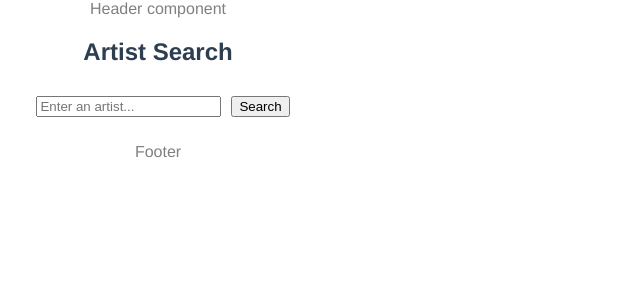
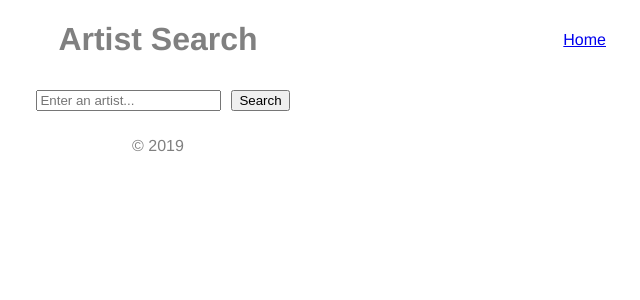
Before and after one commit to MariahAdams/artist-search-TA, a React app: page / in a window 1280 px wide. Shown: the top 300 px of the page, without its empty margins (482-1122 px from the left). Built offline with nearby package versions, Linux system fonts and the light colour scheme.

Commit message:
added nav link, tweaked header and footer

```diff
--- a/src/components/app/App.js
+++ b/src/components/app/App.js
@@ -11,20 +11,20 @@ class App extends PureComponent {
   render() {
 
     return (
-      <>
-        <Header />
+      <Router>
+        <>
+          <Header />
 
-        <Router>
           <Switch>
             <Route path="/artists/:artist/:work/:id" component={ArtistWork} />
             <Route path="/artists/:artist/:id" component={ArtistDetail} />
             <Route path="/" component={Search} />
             <Redirect to="/home" />
           </Switch>
-        </Router>
 
-        <Footer />
-      </>
+          <Footer />
+        </>
+      </Router>
     );
   }
 }
@@ -41,7 +41,5 @@ export default App;
 
 //TODO:
 // paging
-// nav --> back to search
-// header, footer
 // css
 // better error handling
--- a/src/components/app/Footer.js
+++ b/src/components/app/Footer.js
@@ -7,7 +7,7 @@ class Footer extends Component {
 
     return (
       <footer className={styles.footer}>
-        Footer
+        &copy; 2019
       </footer>
     );
   }
--- a/src/components/app/Header.css
+++ b/src/components/app/Header.css
@@ -1,5 +1,16 @@
 .header {
 
   color: gray;
+  display: grid;
+  grid-template-columns: 1fr 1fr 1fr;
+  grid-template-areas: ". header nav";
 
+  h1 {
+    grid-area: header;
+  }
+
+  nav {
+    grid-area: nav;
+    align-self: center;
+  }
 }
--- a/src/components/app/Header.js
+++ b/src/components/app/Header.js
@@ -1,4 +1,5 @@
 import React, { Component } from 'react';
+import { Link } from 'react-router-dom';
 import styles from './Header.css';
 
 class Header extends Component {
@@ -7,7 +8,10 @@ class Header extends Component {
 
     return (
       <header className={styles.header}>
-        Header component
+        <h1>Artist Search</h1>
+        <nav>
+          <Link to="/">Home</Link>
+        </nav>
       </header>
     );
   }
--- a/src/components/search/Search.js
+++ b/src/components/search/Search.js
@@ -29,7 +29,6 @@ class Search extends PureComponent {
 
     return (
       <>
-        <h2>Artist Search</h2>
         <form onSubmit={this.handleSearch} className={styles.search}>
           <input type="text" name="query" placeholder="Enter an artist..." value={query} onChange={this.handleChange}></input>
           <button>Search</button>
```
